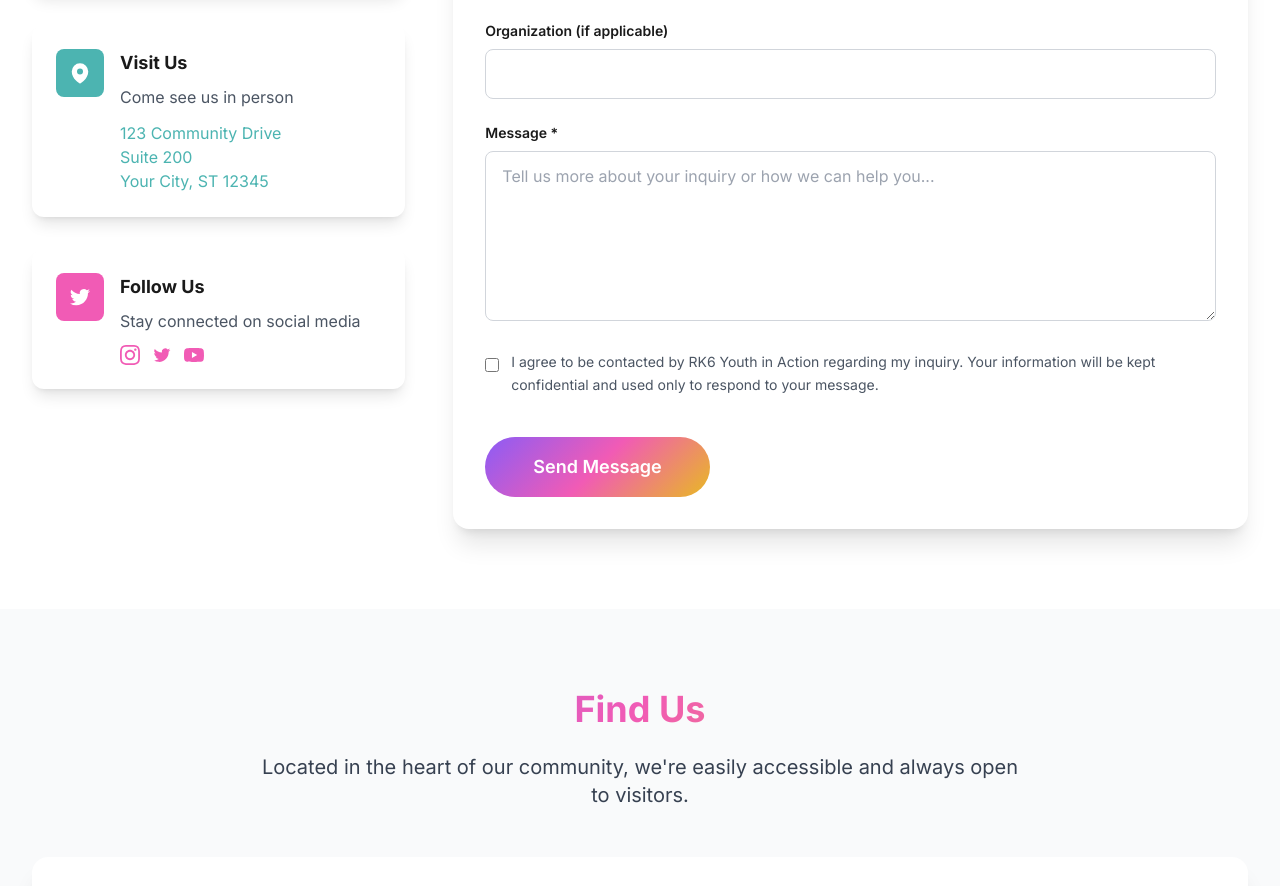
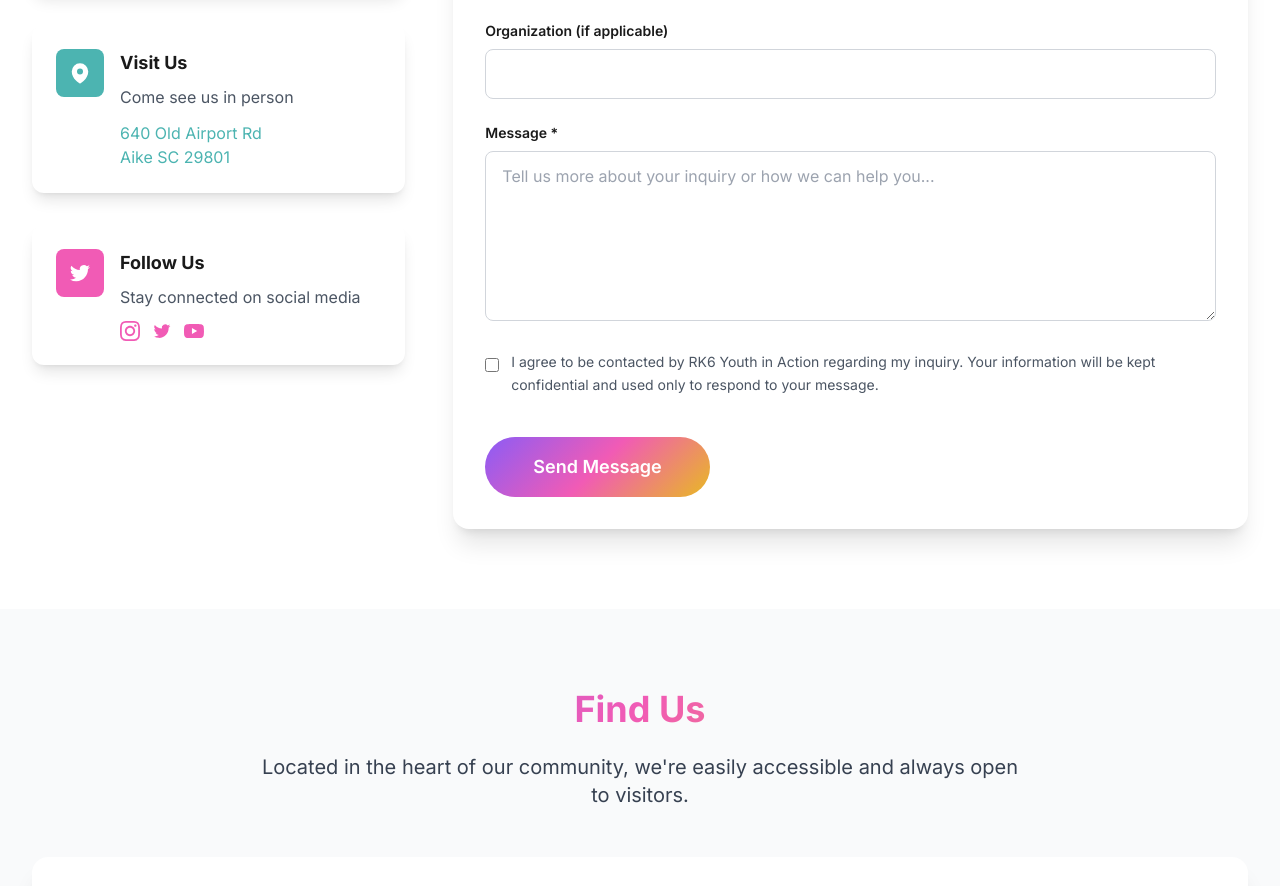
Before and after one commit to MochaMalibuKen/RoyalK6, an Eleventy site: page src/contact.html in a window 1280 px wide. Shown: the part 931-1817 px from the top of the page. Built offline with nearby package versions, Linux system fonts and the light colour scheme; Eleventy itself is replaced by a stand-in of ours; files that its build step writes are made by us from their sources.

Commit message:
Update contact address

```diff
--- a/src/contact.html
+++ b/src/contact.html
@@ -84,9 +84,8 @@ page_key: contact
                             <h3 class="text-lg font-bold text-rk6-text dark:text-text-light mb-2">Visit Us</h3>
                             <p class="text-gray-600 dark:text-gray-400 mb-3">Come see us in person</p>
                             <address class="text-rk6-teal not-italic">
-                                123 Community Drive<br>
-                                Suite 200<br>
-                                Your City, ST 12345
+                                640 Old Airport Rd<br>
+                                Aike SC 29801
                             </address>
                         </div>
                     </div>
```
